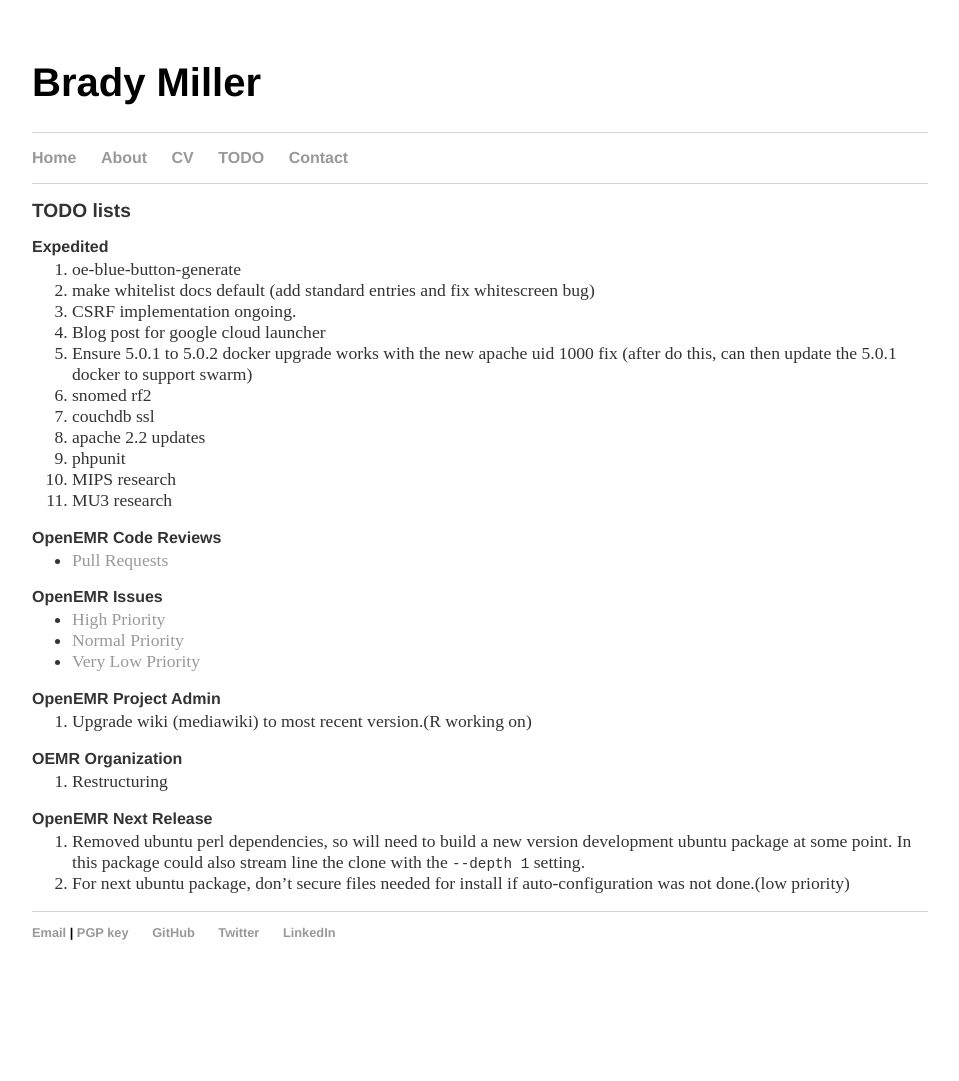
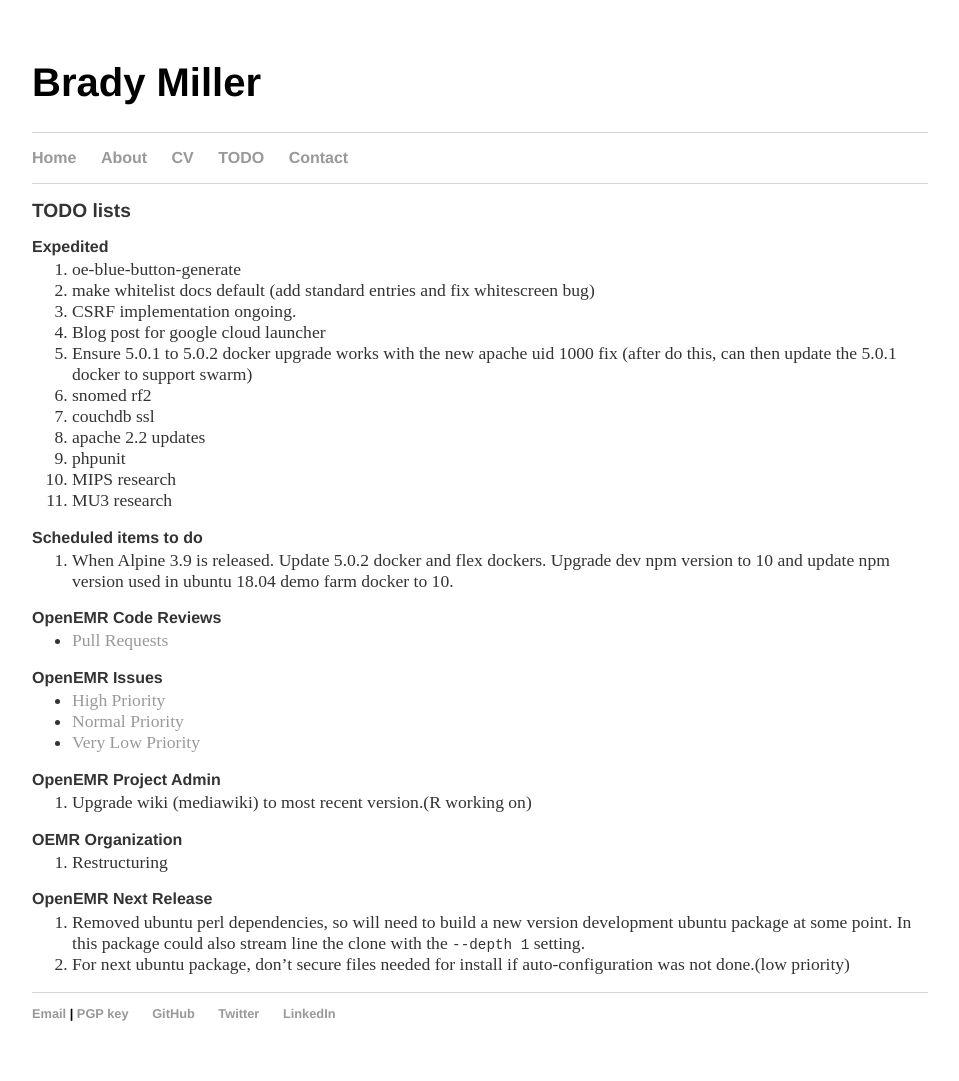
Before and after one commit to bradymiller/bradymiller.github.io, a Jekyll site: the page built from todo/index.md, in a window 1280 px wide. Shown: the whole page, without its empty margins (160-1119 px from the left). Built offline with Jekyll 4.4.1, drawn with Linux system fonts in a browser that asks for light colours; our own code applies the rules of GitHub Pages for plain Markdown files; before the commit the page ends 1000 px from its top, so only the background shows below that.

Commit message:
Update index.md

```diff
--- a/todo/index.md
+++ b/todo/index.md
@@ -16,6 +16,8 @@
 1. MIPS research
 1. MU3 research
 
+### Scheduled items to do
+1. When Alpine 3.9 is released. Update 5.0.2 docker and flex dockers. Upgrade dev npm version to 10 and update npm version used in ubuntu 18.04 demo farm docker to 10.
 
 ### OpenEMR Code Reviews
 * [Pull Requests](https://github.com/openemr/openemr/pulls)
```
